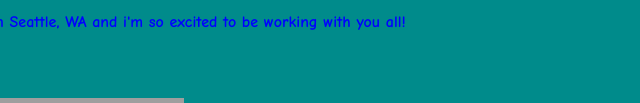
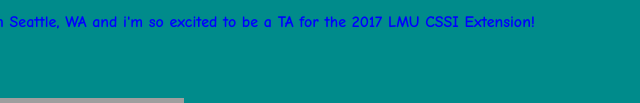
Before and after one commit to itsEmShoji/itsEmShoji.github.io, a plain HTML site: page About.html in a window 1280 px wide. Shown: the part 458-561 px from the top of the page, without its empty margins (0-640 px from the left). Drawn offline with Linux system fonts and the light colour scheme; grey boxes are pictures that could not be loaded.

Commit message:
Update About.html

```diff
--- a/About.html
+++ b/About.html
@@ -9,7 +9,7 @@
         <h1>Hi I'm Emily!</h1>
         <img src="image.jpg" width="300" alt="emily in a pineapple">
         <br>
-        <p><strong>I'm a junior from Seattle, WA and i'm so excited to be working with you all!</strong></p>
+        <p><strong>I'm a junior from Seattle, WA and i'm so excited to be a TA for the <span class:"hi">2017 LMU CSSI Extension!</span></strong></p>
         <h2>Music</h2>
         <iframe src="https://open.spotify.com/embed/album/53pJcIJBdlm5rhVhjSnvHn" width="300" height="380" frameborder="0" allowtransparency="true">EXO - The WAR</iframe>
         <h2>Links</h2>
```
